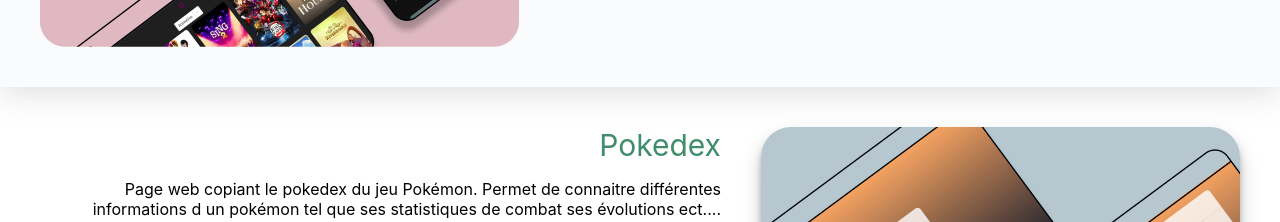
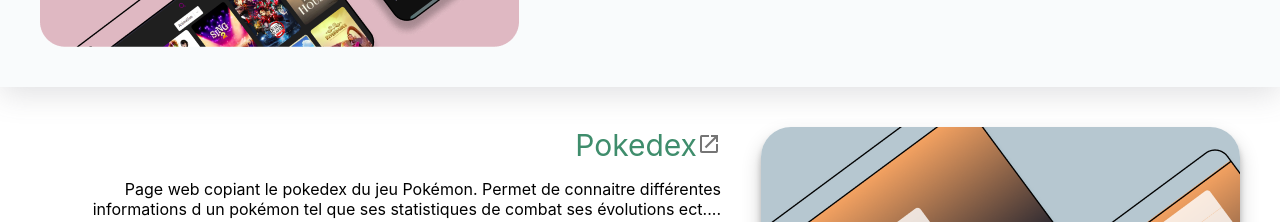
Before and after one commit to Zubiik/curiculum_vitae, a React (Create React App) app: page / in a window 1280 px wide. Shown: the part 2600-2822 px from the top of the page. Built offline with nearby package versions, Linux system fonts and the light colour scheme.

Commit message:
feat: add link for pokedex

```diff
--- a/src/Portfolio/index.js
+++ b/src/Portfolio/index.js
@@ -50,6 +50,7 @@
         <SectionWithoutShadowContainer>
           <RightTextSection>
             <TextCustom>Pokedex</TextCustom>
+            <SiteLink link={'https://pokedex-psi-taupe.vercel.app/'} />
             <p>{t('pokedex')}</p>
             <ContainerTechnoRight>
               <RightTechnoCustom>React</RightTechnoCustom>
```
